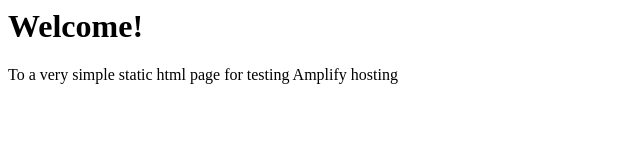
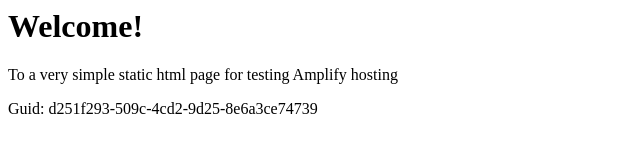
Before and after one commit to aws-aemilia-sfo/Github-PR-Commit-Integration-Test-DoNotTouch-GitHubAutoBuildCanaryTest-v1-preprod-us-west-1, a website: page src/index.html in a window 1280 px wide. Shown: the whole page, without its empty margins (0-640 px from the left). Drawn offline with Linux system fonts and the light colour scheme.

Commit message:
commit from integ tests

```diff
--- a/src/index.html
+++ b/src/index.html
@@ -1,3 +1,5 @@
+
+
 <html lang="en">
 
 <head>
@@ -10,6 +12,6 @@
 <body>
     <h1>Welcome!</h1>
     <p>To a very simple static html page for testing Amplify hosting</p>
-</body>
+    <p>Guid: d251f293-509c-4cd2-9d25-8e6a3ce74739</p></body>
 
 </html>
```
